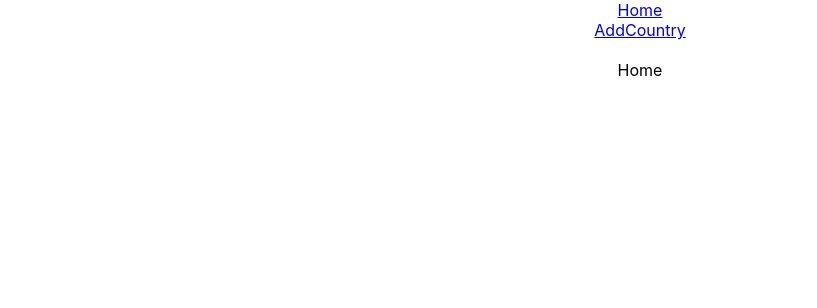
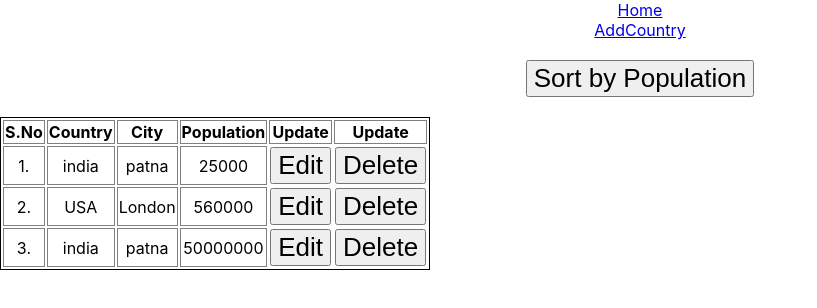
Before and after one commit to DevShakti78/citycountry, a React (Vite) app: page / in a window 1280 px wide. Shown: the top 308 px of the page, without its empty margins (0-817 px from the left). Built offline with nearby package versions, Linux system fonts and the light colour scheme; data requests are answered from the project's data file.

Commit message:
home done

```diff
--- a/db.json
+++ b/db.json
@@ -1,21 +1,21 @@
 {
   "Country": [
     {
-      "country_name": "USA",
-      "city_name": "Texas",
-      "population": "100000",
+      "country_name": "india",
+      "city_name": "patna",
+      "population": "25000",
       "id": 1
     },
     {
-      "country_name": "India",
-      "city_name": "Tamil Nadu",
-      "population": "500000",
+      "country_name": "USA",
+      "city_name": "London",
+      "population": "560000",
       "id": 2
     },
     {
       "country_name": "india",
-      "city_name": "patna",
-      "population": "25000",
+      "city_name": "patna ",
+      "population": "50000000",
       "id": 3
     }
   ]
--- a/package.json
+++ b/package.json
@@ -5,10 +5,12 @@
   "scripts": {
     "dev": "vite",
     "build": "vite build",
-    "preview": "vite preview"
+    "preview": "vite preview",
+    "start" : "node server.js"
   },
   "dependencies": {
     "axios": "^0.26.1",
+    "heroku": "^7.60.1",
     "react": "^18.0.0",
     "react-dom": "^18.0.0",
     "react-redux": "^7.2.8",
--- a/src/Components/AddCountry.jsx
+++ b/src/Components/AddCountry.jsx
@@ -1,27 +1,29 @@
 import React, { useState } from "react";
-import {
-  CountryLoading,
-  CountrySuccess,
-  CountryFailed,
-  UpdateDetails,
-} from "../Redux/action";
+import { UpdateDetails } from "../Redux/action";
 import { useDispatch } from "react-redux";
+import { useNavigate } from "react-router-dom";
 
 export const AddCountry = () => {
   const [country, setCountry] = useState("");
   const [city, setCity] = useState("");
   const [population, setPopulation] = useState("");
   const dispatch = useDispatch();
+  const navigate = useNavigate();
 
   const handleSubmit = () => {
+    alert("Country Added Successfully");
     const details = {
       country_name: country,
       city_name: city,
       population: population,
     };
-
     dispatch(UpdateDetails(details));
   };
+
+  //   const HandleContinue = () => {
+  //     console.log("country", country);
+  //     navigate("/add-city", <AddCity country_name={country} />);
+  //   };
 
   return (
     <div>
@@ -59,3 +61,39 @@ export const AddCountry = () => {
     </div>
   );
 };
+
+{
+  /* <div>
+      <input
+        type="text"
+        placeholder="Country Name"
+        value={country}
+        onChange={(e) => {
+          setCountry(e.target.value);
+        }}
+      />
+      <br />
+      <br />
+      <input
+        type="text"
+        placeholder="City Name"
+        value={city}
+        onChange={(e) => {
+          setCity(e.target.value);
+        }}
+      />
+      <br />
+      <br />
+      <input
+        type="text"
+        placeholder="Total Population"
+        value={population}
+        onChange={(e) => {
+          setPopulation(e.target.value);
+        }}
+      />
+      <br />
+      <br />
+      <button onClick={handleSubmit}>Submit</button>
+    </div> */
+}
--- a/src/Components/Home.jsx
+++ b/src/Components/Home.jsx
@@ -1,7 +1,58 @@
-import React from 'react'
+import React, { useEffect, useState } from "react";
 
 export const Home = () => {
+  const [data, setData] = useState([]);
+  const [sortdata, setSortdata] = useState([]);
+
+  useEffect(() => {
+    fetch(`http://localhost:8080/Country`)
+      .then((res) => res.json())
+      .then((res) => setData(res))
+      .then((res) => setSortdata(res))
+      .catch((res) => console.log(err));
+  }, []);
+
+  //   console.log("data", data);
+
   return (
-    <div>Home</div>
-  )
-}
+    <div>
+      <button>Sort by Population</button>
+      <br />
+      <br />
+      <table style={{ border: "1.5px solid black" }}>
+        <thead>
+          <tr>
+            <th style={{ border: "1px solid gray" }}>S.No</th>
+            <th style={{ border: "1px solid gray" }}>Country</th>
+            <th style={{ border: "1px solid gray" }}>City</th>
+            <th style={{ border: "1px solid gray" }}>Population</th>
+            <th style={{ border: "1px solid gray" }}>Update</th>
+            <th style={{ border: "1px solid gray" }}>Update</th>
+          </tr>
+        </thead>
+        <tbody>
+          {data.map((e) => (
+            <tr key={e.id}>
+              <td style={{ border: "1px solid gray" }}>{e.id}.</td>
+              <td style={{ border: "1px solid gray" }}>{e.country_name}</td>
+              <td style={{ border: "1px solid gray" }}>{e.city_name}</td>
+              <td style={{ border: "1px solid gray" }}>{e.population}</td>
+              <td>
+                <button>Edit</button>
+              </td>
+              <td>
+                <button
+                //   onClick={(e) => {
+                //     data.filter((e) => setData())
+                //   }}
+                >
+                  Delete
+                </button>
+              </td>
+            </tr>
+          ))}
+        </tbody>
+      </table>
+    </div>
+  );
+};
```
Also changed, not shown: 1 other file (tests, documents, lock files or other folders).
